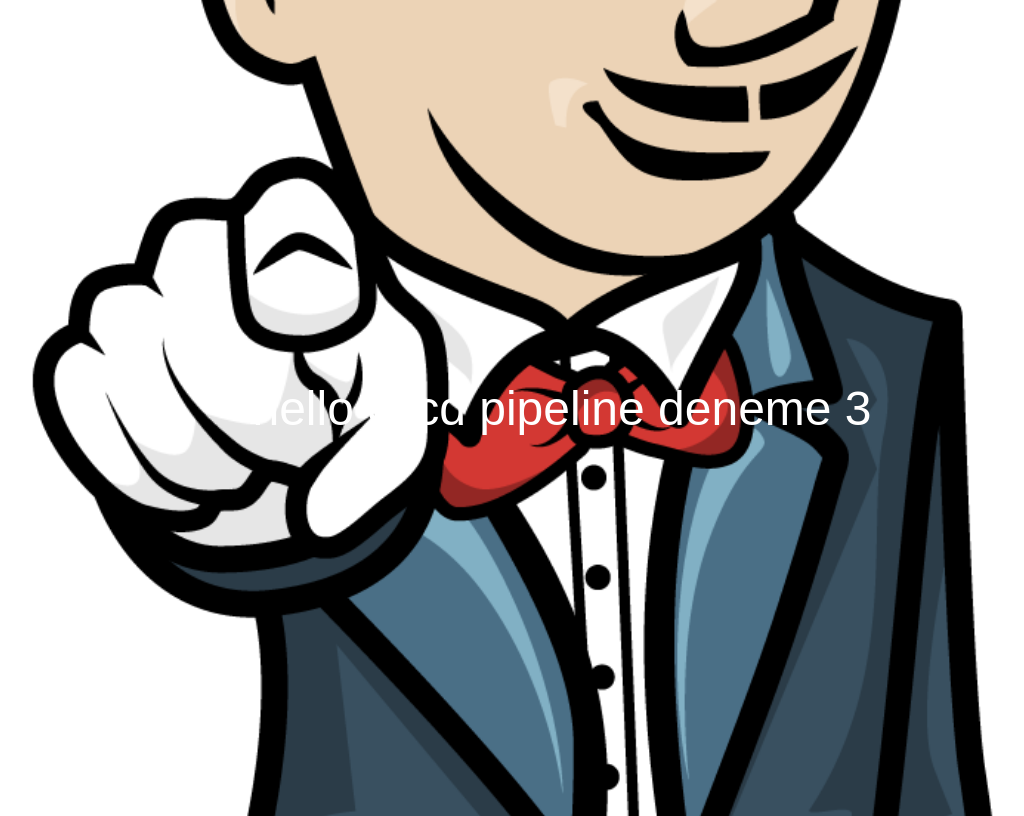
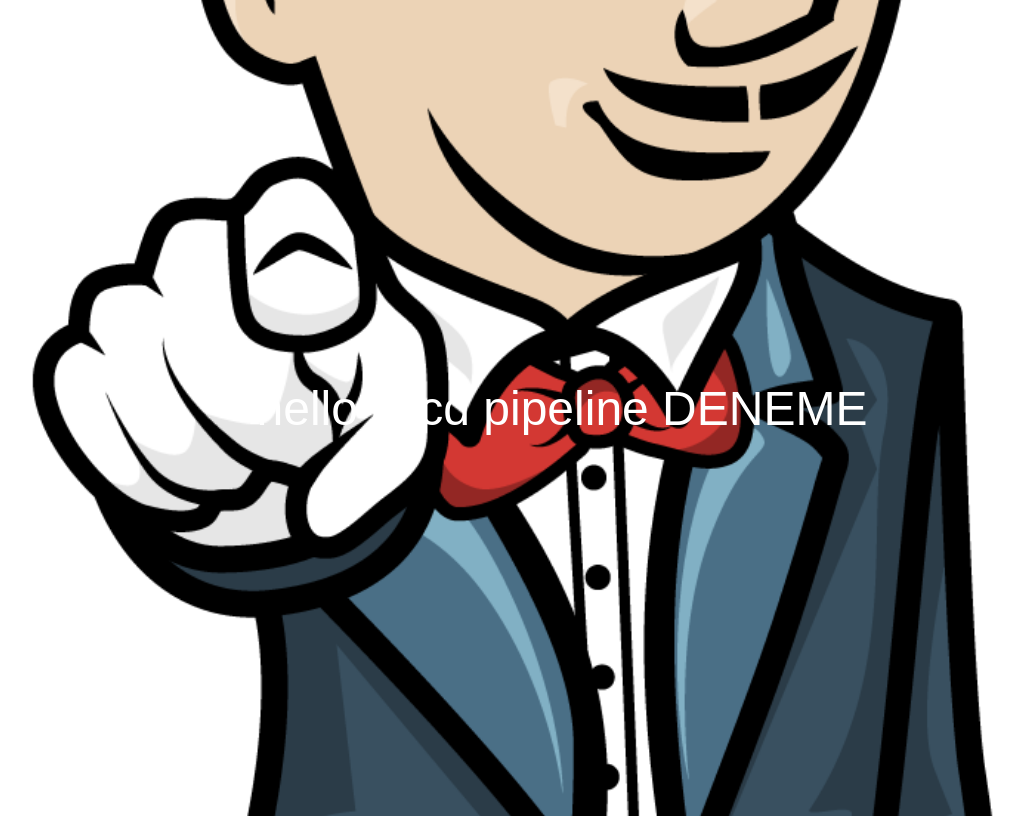
Before and after one commit to muammeraliarpa/jenkins-web-ci, a plain HTML site: page index.html in a window 1280 px wide. Shown: the whole page, without its empty margins (78-1102 px from the left). Drawn offline with Linux system fonts and the light colour scheme.

Commit message:
Update index.html

```diff
--- a/index.html
+++ b/index.html
@@ -23,6 +23,6 @@
     </style>
 </head>
 <body>
-   hello ci/cd pipeline deneme 3
+   hello ci/cd pipeline DENEME
 </body>
 </html>
```
